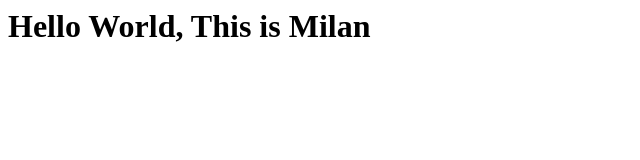
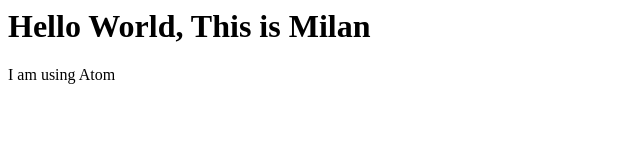
Before and after one commit to milan-wb/milan-wb.github.io, a plain HTML site: page index.html in a window 1280 px wide. Shown: the full height of the page, 0-640 px from the left. Drawn offline with Linux system fonts and the light colour scheme.

Commit message:
First commit

```diff
--- a/index.html
+++ b/index.html
@@ -1 +1,2 @@
 <h1>Hello World, This is Milan</h1>
+<p>I am using Atom</p>
```
